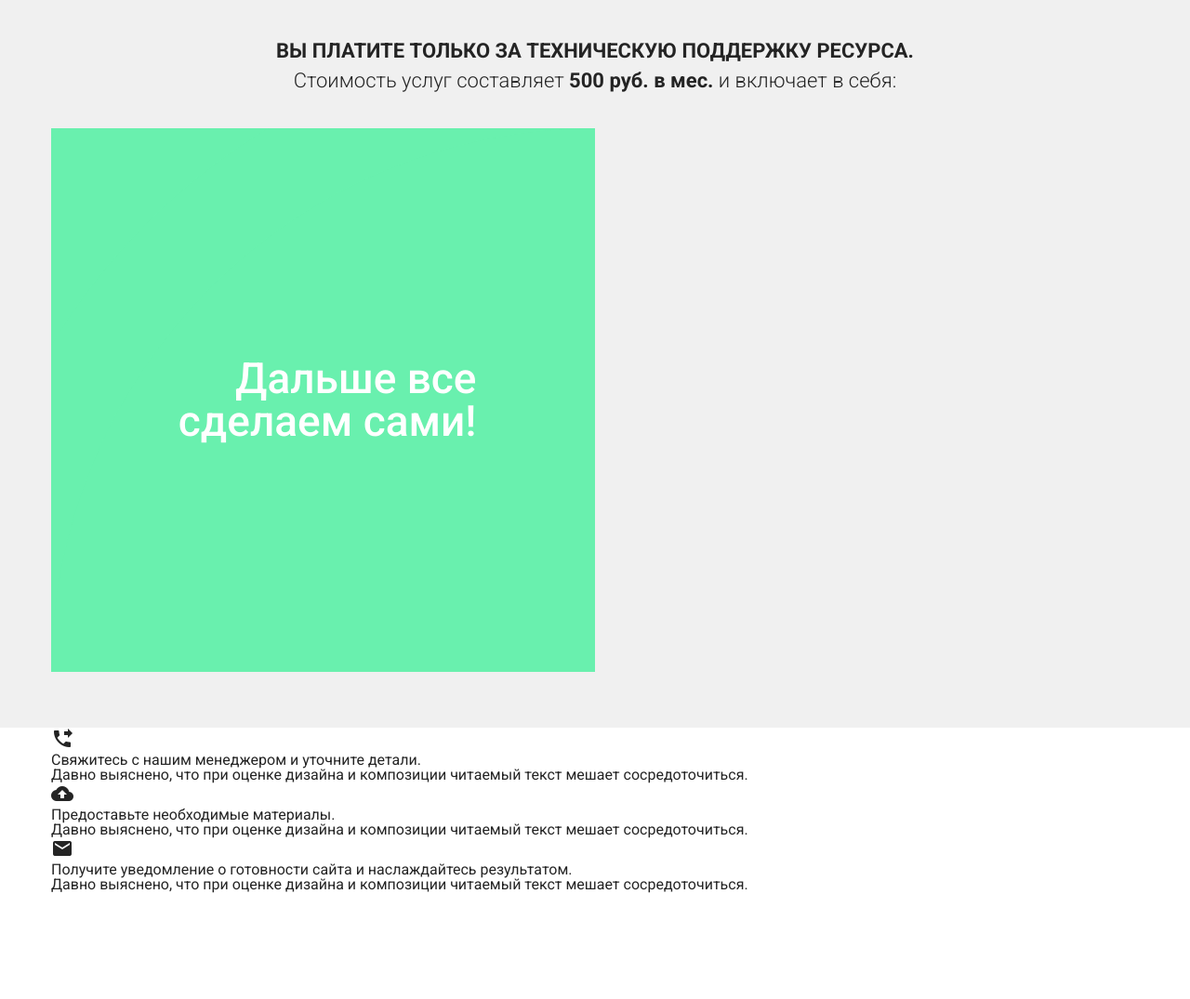
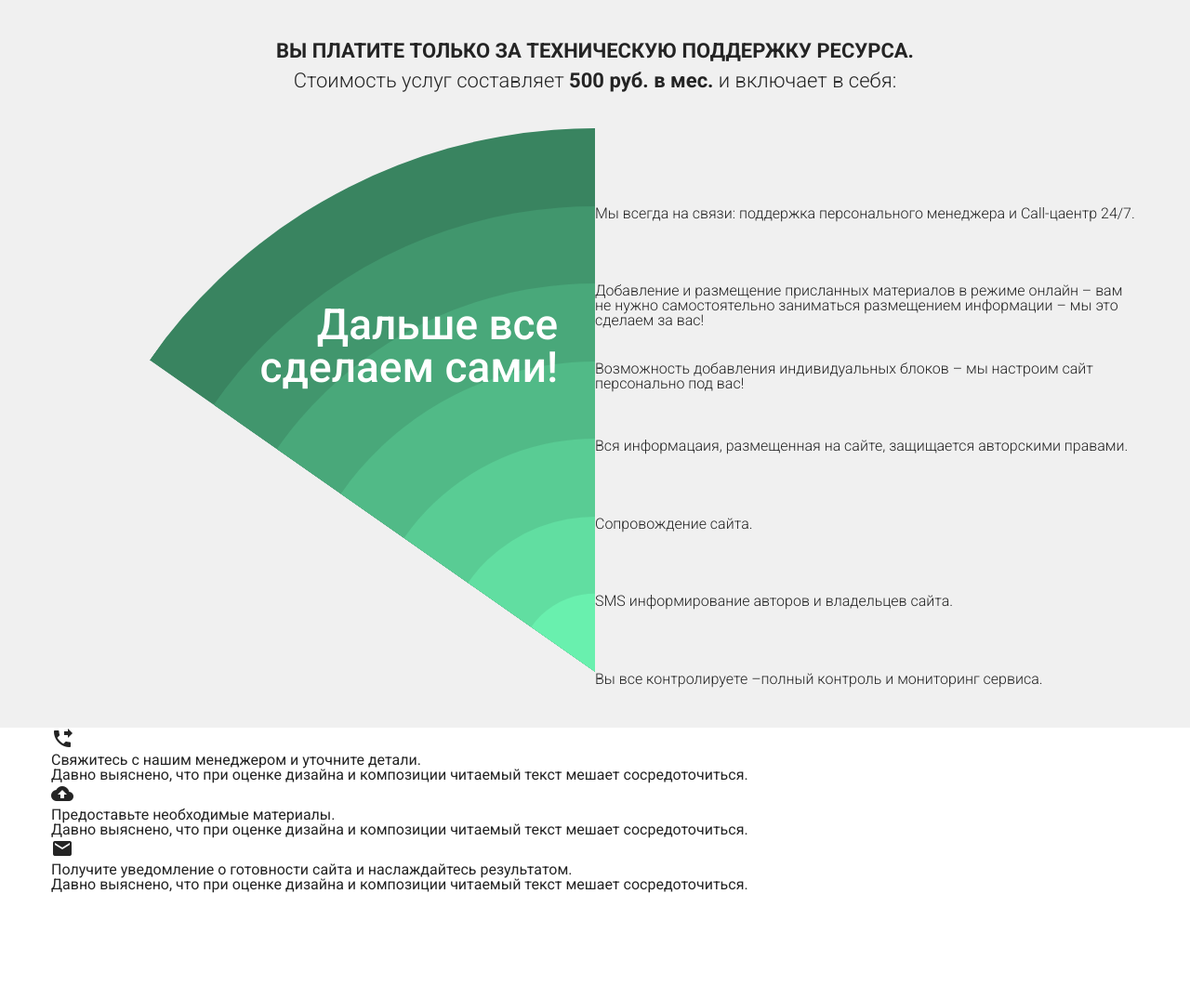
Before and after one commit to sheep-fish-vert/teacher-doctor, a website: page src/index.html in a window 1280 px wide. Shown: the part 5880-6955 px from the top of the page at 93% size. Drawn offline with nearby package versions, Linux system fonts and the light colour scheme; files that its build step writes are made by us from their sources; files whose address does not match are found by name.

Commit message:
checkpoint

```diff
--- a/src/js/develop_1.js
+++ b/src/js/develop_1.js
@@ -6,15 +6,15 @@ function getMaterialDesignColors(){
     var colorsObject = {};
 
     if($('.mdl-color--primary').length){
-        colorsObject.primary = $('.mdl-color--primary').css('background-color');
+        colorsObject.primary = $('.mdl-color--primary').css('background-color').match(/\d+/g);
     }else if($('.mdl-color-text--primary').length){
-        colorsObject.primary = $('.mdl-color-text--primary').css('color');
+        colorsObject.primary = $('.mdl-color-text--primary').css('color').match(/\d+/g);
     }
 
     if($('.mdl-color--accent').length){
-        colorsObject.accent = $('.mdl-color--accent').css('background-color');
+        colorsObject.accent = $('.mdl-color--accent').css('background-color').match(/\d+/g);
     }else if($('.mdl-color-text--accent').length){
-        colorsObject.accent = $('.mdl-color-text--accent').css('color');
+        colorsObject.accent = $('.mdl-color-text--accent').css('color').match(/\d+/g);
     }
 
     return colorsObject;
@@ -29,7 +29,7 @@ function getMaterialDesignColors(){
 
         $('.header-telefone').hover(
             function(){
-                $(this).find('.telefone-number-wrap').css('color', hoverColor);
+                $(this).find('.telefone-number-wrap').css('color', 'rgb(' + hoverColor[0] + ', ' + hoverColor[1] + ', ' + hoverColor[2] + ')');
             },
             function(){
                 $(this).find('.telefone-number-wrap').removeAttr('style');
@@ -42,18 +42,54 @@ function getMaterialDesignColors(){
 
 // diagram scripts
 
-    function diagramScripts(){
+    function diagramScripts(colorsObject){
 
-        function circlesBlockHeight(){
+        // block height for circles in diagram
 
-            var mboxHalfWidth = parseInt($('.nine-block .mbox').width())/2;
+            function circlesBlockHeight(colorsObject){
 
-            $('.like-svg-graf').height(mboxHalfWidth);
+                var mboxHalfWidth = parseInt($('.nine-block .mbox').width())/2;
 
-        }
+                $('.like-svg-graf').height(mboxHalfWidth);
 
+            }
+
+        // /block height for circles in diagram
+
+        // diagram circles color from material design styles
+
+            function diagramColors(){
+
+                var colorR = parseInt(colorsObject.accent[0]);
+                var colorG = parseInt(colorsObject.accent[1]);
+                var colorB = parseInt(colorsObject.accent[2]);
+
+                var changePointR = (colorR/2)/$('.inside-circle').length;
+                var changePointG = (colorG/2)/$('.inside-circle').length;
+                var changePointB = (colorB/2)/$('.inside-circle').length;
+
+                var zIndex = $('.inside-circle').length;
+
+                $('.inside-circle').each(function(index, el) {
+
+                    $(this).css({'background-color':'rgb(' + colorR + ', '+ colorG +',' + colorB + ')'});
+                    colorR = parseInt(colorR - changePointR);
+                    colorG = parseInt(colorG - changePointG);
+                    colorB = parseInt(colorB - changePointB);
+
+                    $(this).parent().css({'z-index':zIndex});
+                    zIndex--;
+
+                });
+
+            }
+
+        // /diagram cirlces color from material design styles
+
+        // diagram function calling
 
         circlesBlockHeight();
+        diagramColors();
 
         $(window).load(function(){
 
@@ -67,21 +103,26 @@ function getMaterialDesignColors(){
 
         });
 
+        // /diagram function calling
+
     }
 
 // /diagram scripts
 
 $(document).ready(function(){
 
-    diagramScripts();
+    var colorsObject = getMaterialDesignColors();
+
+    headerTelefoneHover(colorsObject.accent);
+
+    diagramScripts(colorsObject);
 
 });
 
 $(window).load(function(){
 
-    var colorsObject = getMaterialDesignColors();
 
-    headerTelefoneHover(colorsObject.accent);
+
 
 });
 
--- a/src/partials/nine-block.html
+++ b/src/partials/nine-block.html
@@ -13,7 +13,7 @@
             <p>Стоимость услуг составляет <span>500 руб. в мес.</span> и включает в себя:</p>
         </div>
 
-        <div class="like-svg-container">
+        <div class="like-svg-container show">
 
             <div class="like-svg-graf-wrap">
 
@@ -25,13 +25,27 @@
                 <div class="like-svg-graf">
                     <!-- circles "inside" wrap -->
                     <div class="like-svg-circles">
-                        <div class="inside-circle mdl-color--accent"></div>
-                        <div class="inside-circle mdl-color--accent"></div>
-                        <div class="inside-circle mdl-color--accent"></div>
-                        <div class="inside-circle mdl-color--accent"></div>
-                        <div class="inside-circle mdl-color--accent"></div>
-                        <div class="inside-circle mdl-color--accent"></div>
-                        <div class="inside-circle mdl-color--accent"></div>
+                        <div class="like-svg-circle-wrap">
+                            <div class="inside-circle"></div>
+                        </div>
+                        <div class="like-svg-circle-wrap">
+                            <div class="inside-circle"></div>
+                        </div>
+                        <div class="like-svg-circle-wrap">
+                            <div class="inside-circle"></div>
+                        </div>
+                        <div class="like-svg-circle-wrap">
+                            <div class="inside-circle"></div>
+                        </div>
+                        <div class="like-svg-circle-wrap">
+                            <div class="inside-circle"></div>
+                        </div>
+                        <div class="like-svg-circle-wrap">
+                            <div class="inside-circle"></div>
+                        </div>
+                        <div class="like-svg-circle-wrap">
+                            <div class="inside-circle"></div>
+                        </div>
                     </div>
                     <!-- /circles "inside" wrap -->
                 </div>
@@ -104,7 +118,7 @@
                         </div>
                         <div class="descript-text">
                             <div class="descript-text-wrap">
-                                <div class="descript-text-main">SMS информирование авторов и владельцев сайта. </div>
+                                <div class="descript-text-main">SMS информирование авторов и владельцев сайта.</div>
                             </div>
                         </div>
                     </li>
@@ -115,7 +129,7 @@
                         </div>
                         <div class="descript-text">
                             <div class="descript-text-wrap">
-                                <div class="descript-text-main">SMS информирование авторов и владельцев сайта. </div>
+                                <div class="descript-text-main">Вы все контролируете –полный контроль и мониторинг сервиса.</div>
                             </div>
                         </div>
                     </li>
--- a/src/sass/develop/dev_1.scss
+++ b/src/sass/develop/dev_1.scss
@@ -116,24 +116,51 @@
         }
 
         // diagram styles
+        .like-svg-container{position: relative;
 
-        .like-svg-graf-wrap{position: relative;width: 50%;
-            .like-svg-graf-text{position: absolute;z-index:1;left: 50%;top:50%;transform:translate(-50%, -50%);color:#fff;max-width: 330px;width: 100%;font-size: 46px;font-weight: 500;text-align: right;}
-            .like-svg-graf{overflow: hidden;position: relative;
-                .like-svg-circles{position:absolute;top:0;left:0;transform-origin:50% 100%;width: 200%;height: 100%;overflow: hidden;
-                    .inside-circle{position:absolute;left:50%;top:100%;transform:translate(-50%, -50%);border-radius: 50%;
-                        &:nth-child(1){width: calc(100% / 7);height:calc(200% / 7);}
-                        &:nth-child(2){width: calc(100% / (2 / 7));height:calc(200% / (2 / 7));}
-                        &:nth-child(3){width: calc(100% / (3 / 7));height:calc(200% / (3 / 7));}
-                        &:nth-child(4){width: calc(100% / (4 / 7));height:calc(200% / (4 / 7));}
-                        &:nth-child(5){width: calc(100% / (5 / 7));height:calc(200% / (5 / 7));}
-                        &:nth-child(6){width: calc(100% / (6 / 7));height:calc(200% / (6 / 7));}
-                        &:nth-child(7){width: calc(100% / (7 / 7));height:calc(200% / (7 / 7));}
+            .like-svg-graf-wrap{position: relative;width: 50%;
+                .like-svg-graf-text{position: absolute;z-index:1;left: 65%;top:40%;transform:translate(-50%, -50%);color:#fff;max-width: 330px;width: 100%;font-size: 46px;font-weight: 500;text-align: right;}
+                .like-svg-graf{overflow: hidden;position: relative;
+                    .like-svg-circles{position:absolute;top:0;left:0;width: 200%;height: 100%;overflow: hidden;transform-origin:50% 100%;transform:rotate(35deg);
+                        .like-svg-circle-wrap{position:absolute;left:50%;bottom:0;overflow:hidden;transform-origin:50% 100%;transform:rotate(56deg);
+                            &:nth-child(1){width: calc(100% * (1 / 7));height:calc(100% * (1 / 7));margin-left:calc(((100% / 2) * (1 / 7)) * (-1));transition:transform 300ms ease 0ms;}
+                            &:nth-child(2){width: calc(100% * (2 / 7));height:calc(100% * (2 / 7));margin-left:calc(((100% / 2) * (2 / 7)) * (-1));transition:transform 500ms ease 100ms;}
+                            &:nth-child(3){width: calc(100% * (3 / 7));height:calc(100% * (3 / 7));margin-left:calc(((100% / 2) * (3 / 7)) * (-1));transition:transform 700ms ease 300ms;}
+                            &:nth-child(4){width: calc(100% * (4 / 7));height:calc(100% * (4 / 7));margin-left:calc(((100% / 2) * (4 / 7)) * (-1));transition:transform 900ms ease 500ms;}
+                            &:nth-child(5){width: calc(100% * (5 / 7));height:calc(100% * (5 / 7));margin-left:calc(((100% / 2) * (5 / 7)) * (-1));transition:transform 1100ms ease 700ms;}
+                            &:nth-child(6){width: calc(100% * (6 / 7));height:calc(100% * (6 / 7));margin-left:calc(((100% / 2) * (6 / 7)) * (-1));transition:transform 1300ms ease 900ms;}
+                            &:nth-child(7){width: calc(100% * (7 / 7));height:calc(100% * (7 / 7));margin-left:calc(((100% / 2) * (7 / 7)) * (-1));transition:transform 1500ms ease 1100ms;}
+                            .inside-circle{height:200%;border-radius: 50%;}
+                        }
                     }
                 }
             }
+
+            .like-svg-description{width: 50%;left:50%;top:0;right:0;bottom:0;position: absolute;
+                ul{height: 100%;position: relative;
+                    li{position:relative;color:#242424;font-weight: 300;font-size: 16px;position: absolute;
+                        &:nth-child(1){top:calc(100% * (1 / 7));}
+                        &:nth-child(2){top:calc(100% * (2 / 7));}
+                        &:nth-child(3){top:calc(100% * (3 / 7));}
+                        &:nth-child(4){top:calc(100% * (4 / 7));}
+                        &:nth-child(5){top:calc(100% * (5 / 7));}
+                        &:nth-child(6){top:calc(100% * (6 / 7));}
+                        &:nth-child(7){top:calc(100% * (7 / 7));}
+                    }
+                }
+            }
+
+            &.show{
+                .like-svg-graf-wrap{
+                    .like-svg-graf{
+                        .like-svg-circles{
+                            .like-svg-circle-wrap{transform:rotate(0deg);}
+                        }
+                    }
+                }
+            }
+
         }
-        .like-svg-description{display: none;}
 
         // /diagram styles
 
```
